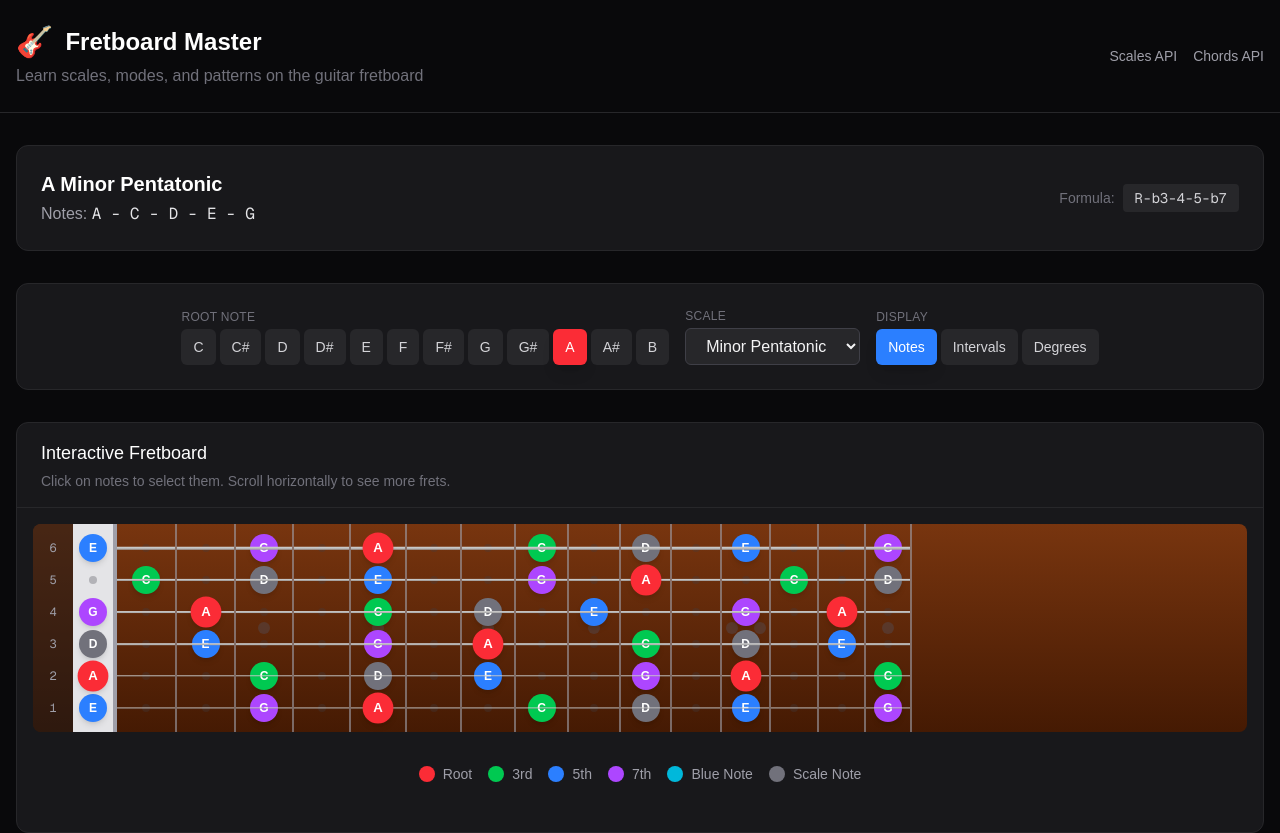
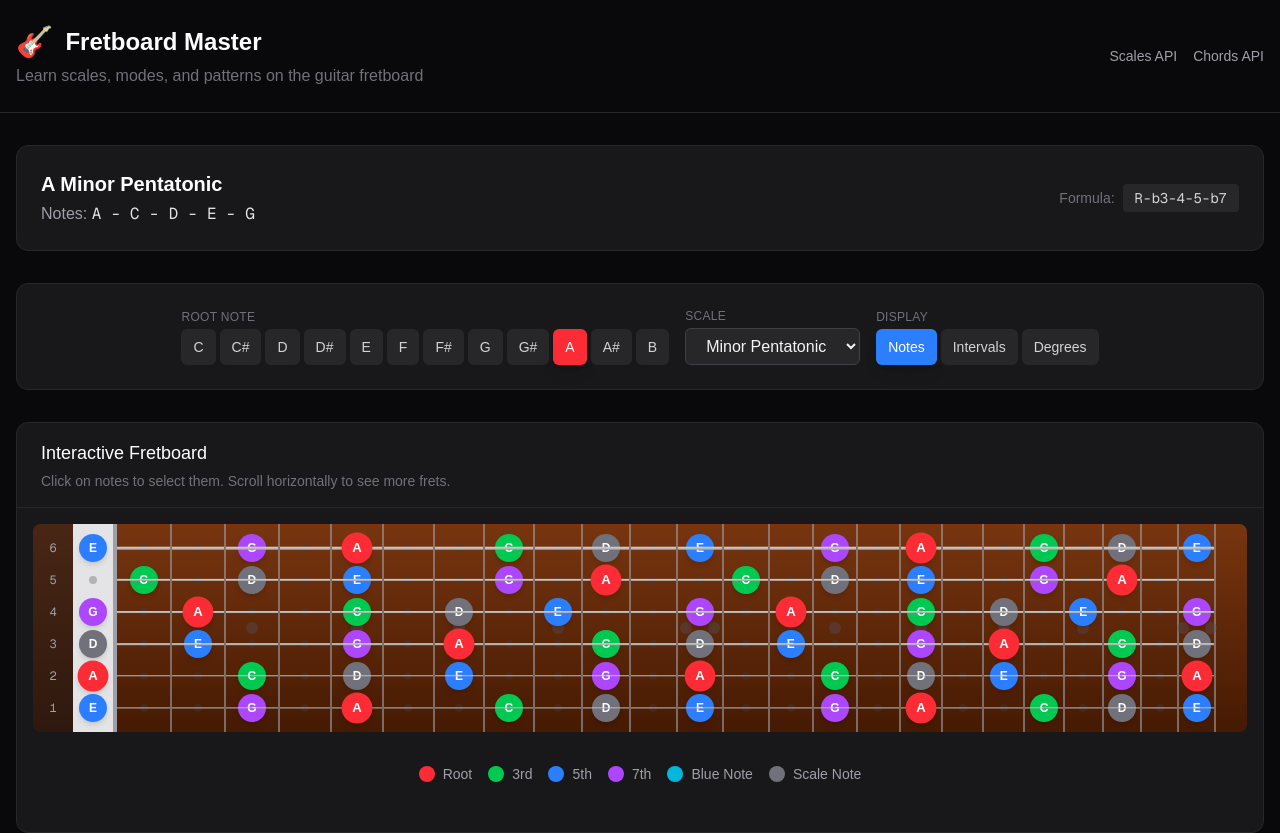
Before and after one commit to jarrodmedrano/guitar-fretboard, a Next.js app: page / in a window 1280 px wide. Shown: the top 833 px of the page. Built offline with nearby package versions, Linux system fonts and the light colour scheme.

Commit message:
added 24 frets

```diff
--- a/src/app/page.tsx
+++ b/src/app/page.tsx
@@ -92,7 +92,7 @@ export default function Home() {
               rootNote={rootNote}
               scale={scale}
               displayMode={displayMode}
-              frets={15}
+              frets={24}
             />
           </div>
         </div>
--- a/src/components/Fretboard.tsx
+++ b/src/components/Fretboard.tsx
@@ -123,7 +123,7 @@ export default function Fretboard({
   rootNote,
   scale,
   tuning = STANDARD_TUNING,
-  frets = 15,
+  frets = 24,
   displayMode = 'notes',
   onNoteClick,
 }: FretboardProps) {
@@ -200,7 +200,7 @@ export default function Fretboard({
                   key={fret}
                   className="relative flex flex-col justify-around py-2 border-r-2 border-zinc-400/60"
                   style={{
-                    minWidth: `${Math.max(40, 60 - fretIndex)}px`,
+                    minWidth: `${Math.max(36, 55 - fretIndex * 0.8)}px`,
                   }}
                 >
                   {/* Fret number */}
```
